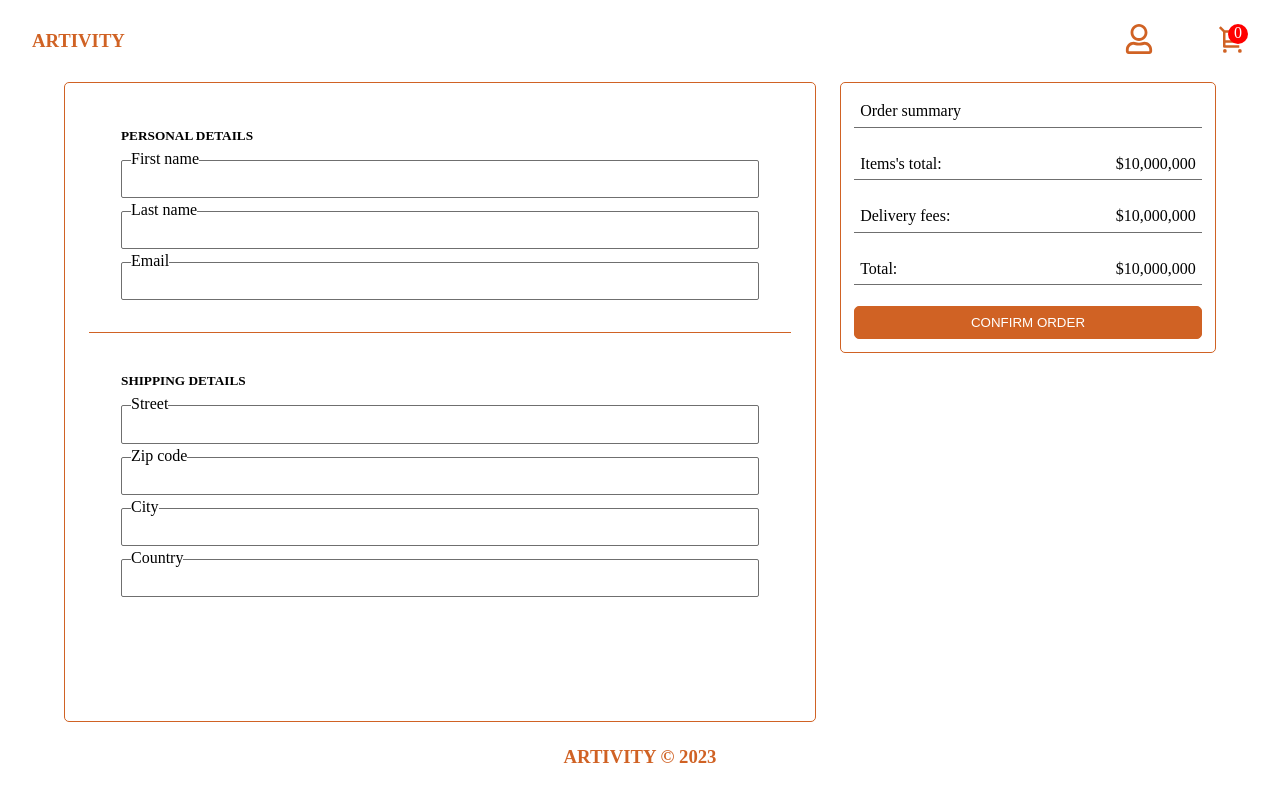
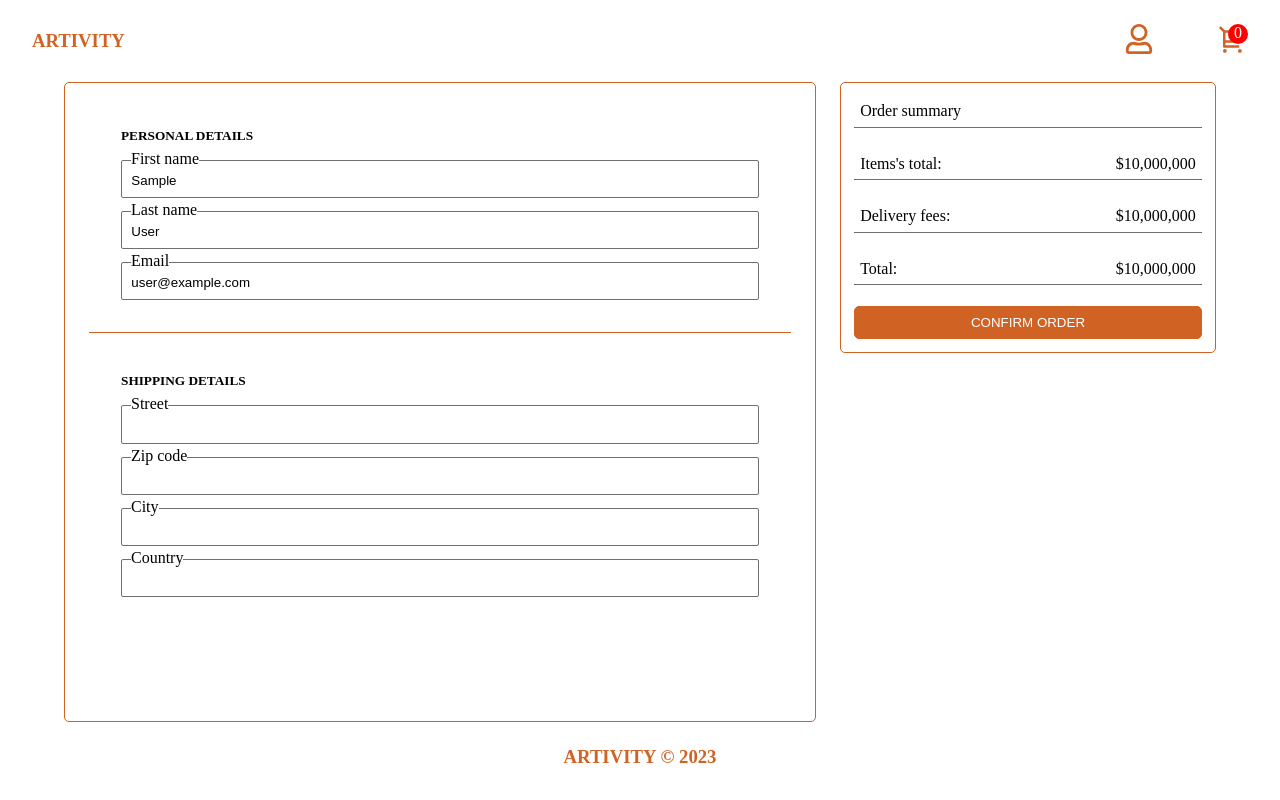
Before and after one commit to Hassan-neu/artivity, a Next.js app: page /checkout in a window 1280 px wide. Built offline with nearby package versions, Linux system fonts and the light colour scheme; no server answers; sample sign-in values are in the browser's storage.

Commit message:
list items and wishlist to scroll when overpopulated

```diff
--- a/pages/cart.js
+++ b/pages/cart.js
@@ -19,9 +19,11 @@ const Cart = () => {
                             </Link>
                         </p>
                     )}
+                    <div className="cart-list">
                         {cartItems.map((item) => (
                             <CartItem key={item.id} item={item} />
                         ))}
+                    </div>
                 </div>
                 <div className="cart-subtotal">
                     <div className="subtotal-head">
@@ -38,11 +40,13 @@ const Cart = () => {
                     </div>
                     <div className="checkout-btn">
                         <button type="button">
+                            <Link href="/checkout" style={{ color: "#fff" }}>
                                 CHECKOUT ( $
                                 {totalPrice
                                     .toString()
                                     .replace(/\B(?=(\d{3})+(?!\d))/g, ",")}
                                 )
+                            </Link>
                         </button>
                     </div>
                 </div>
--- a/pages/checkout.js
+++ b/pages/checkout.js
@@ -14,7 +14,7 @@ const Checkout = () => {
                                     type="text"
                                     name="firstname"
                                     id="firstname"
-                                    value={""}
+                                    value={session.user.name.split(" ")[0]}
                                 />
                             </div>
                             <div className="last">
@@ -22,7 +22,7 @@ const Checkout = () => {
                                     type="text"
                                     name="lastname"
                                     id="lastname"
-                                    value={""}
+                                    value={session.user.name.split(" ")[1]}
                                 />
                             </div>
                             <div className="email">
@@ -30,7 +30,7 @@ const Checkout = () => {
                                     type="text"
                                     name="email"
                                     id="email"
-                                    value={""}
+                                    value={session.user.email}
                                 />
                             </div>
                         </div>
--- a/styles/globals.css
+++ b/styles/globals.css
@@ -751,6 +751,17 @@ div[data-mode="invalid"] p {
     border: 1px solid var(--primaryColor);
     border-radius: 5px;
     padding: 0.8em 1.5em;
+    overflow-y: hidden;
+}
+.cart-list,
+.wishlist-list {
+    display: flex;
+    flex-direction: column;
+    padding: 0.8em 0 0.8em;
+    overflow-y: scroll;
+}
+:is(.cart-list, .wishlist-list)::-webkit-scrollbar {
+    display: none;
 }
 .checkout-info > div:first-child {
     border-bottom: 1px solid var(--primaryColor);
@@ -853,10 +864,10 @@ div[data-mode="invalid"] p {
 .cart-item {
     display: flex;
     flex-direction: column;
-    padding: 0.8em 1em 0em;
+    padding: 0.8em 1em 0.8em;
     gap: 0.5rem;
 }
-:is(.cart-item, .list-item):nth-child(n + 3) {
+:is(.cart-item, .list-item):nth-child(n + 2) {
     border-top: 1px solid var(--secondaryColor);
 }
 .cart-products {
@@ -925,10 +936,10 @@ div[data-mode="invalid"] p {
 .profile-details {
     display: flex;
     flex-direction: column;
-    gap: 0.5rem;
     border: 1px solid var(--primaryColor);
     border-radius: 5px;
     padding: 0.8em 2em;
+    overflow-y: hidden;
 }
 :is(.wishlist-artwrks, .cart-artwrks) > p {
     text-align: center;
```
Also changed, not shown: pages/user/index.js (+4 -4 lines), pages/user/wishlist.js (+5 -3 lines). Lines whose indentation alone changed are shown as unchanged.
